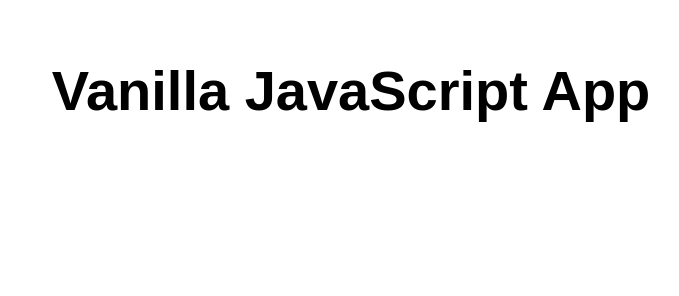
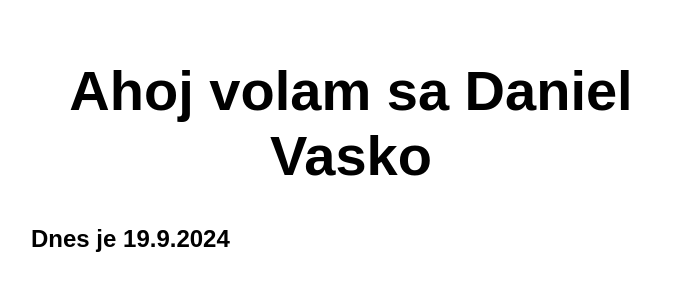
Before and after one commit to danielvasko171/dual, a website: page src/index.html in a window 1280 px wide. Shown: the whole page, without its empty margins (289-968 px from the left). Drawn offline with Linux system fonts and the light colour scheme.

Commit message:
Update index.html

```diff
--- a/src/index.html
+++ b/src/index.html
@@ -10,7 +10,8 @@
 
 <body>
   <main>
-    <h1>Vanilla JavaScript App</h1>
+    <h1>Ahoj volam sa Daniel Vasko</h1>
+    <h2>Dnes je 19.9.2024</h2>
   </main>
 </body>
 
```
